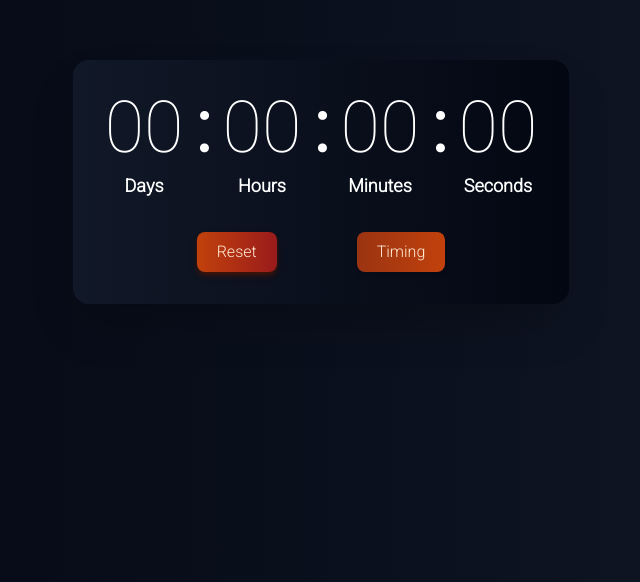
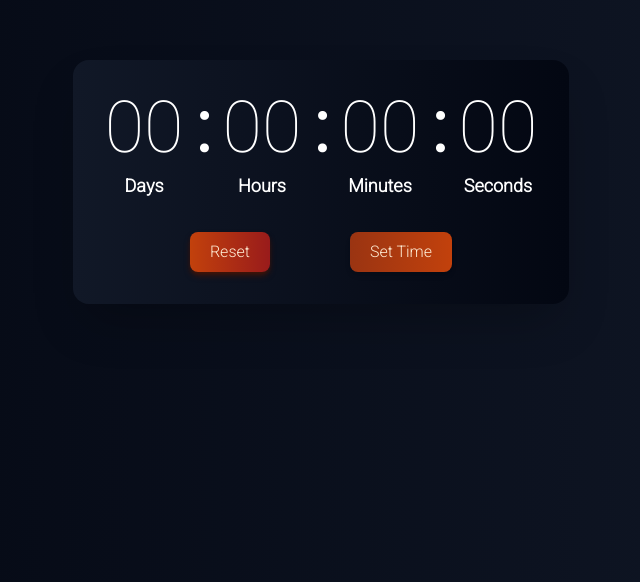
Before and after one commit to Ridwan-Lawal/Countdown-timer, a website: page index.html in a window 1280 px wide. Shown: the part 218-800 px from the top of the page, without its empty margins (319-959 px from the left). Drawn offline with nearby package versions, Linux system fonts and the light colour scheme.

Commit message:
commiting

```diff
--- a/index.html
+++ b/index.html
@@ -80,7 +80,7 @@
               type="submit"
               class="bg-gradient-to-l from-orange-700 to-orange-800 btn-timing"
             >
-              Timing
+              Set Time
             </button>
           </div>
         </section>
```
